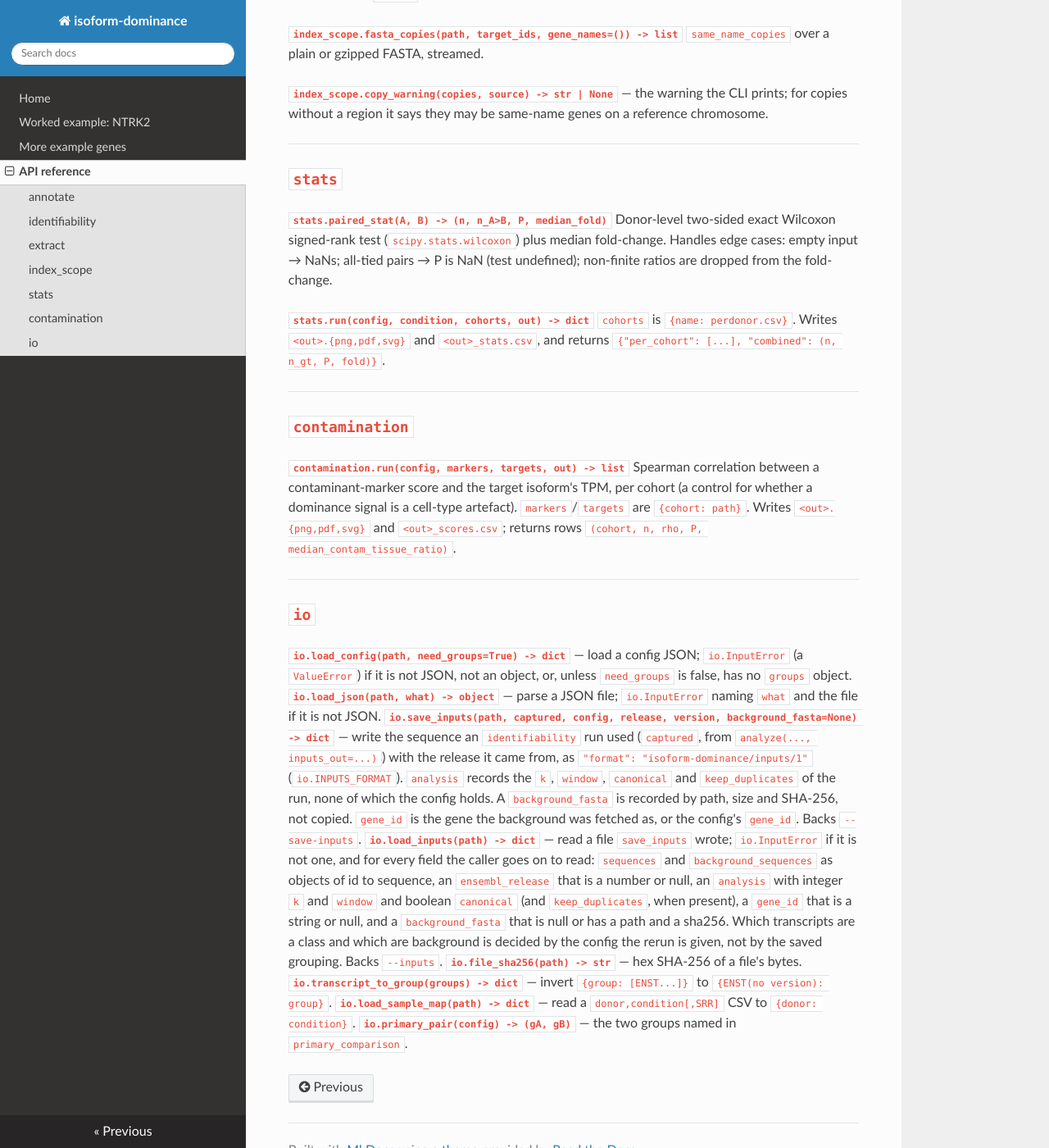
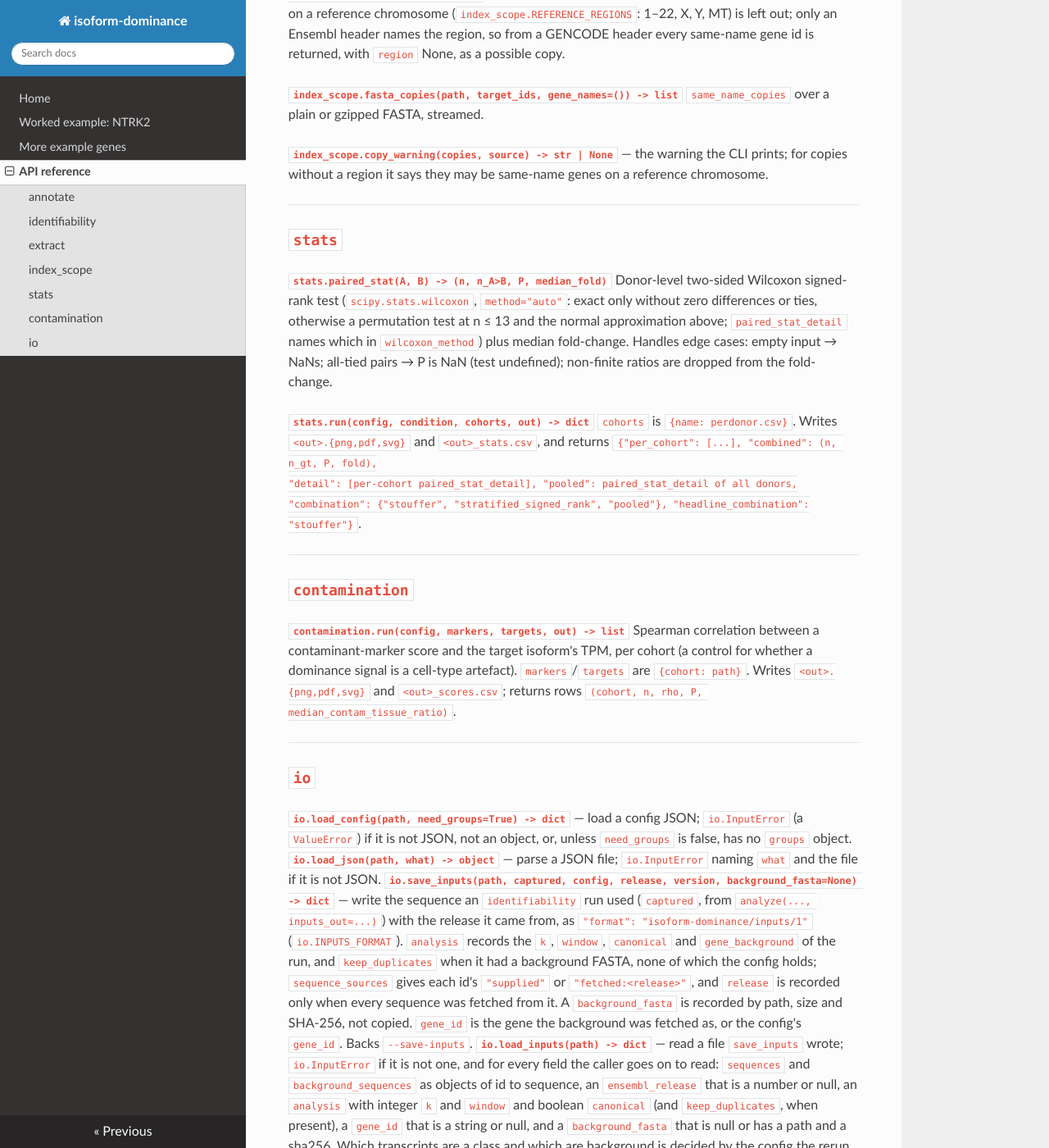
Before and after one commit to charliekim97/isoform-dominance-pipeline, an MkDocs documentation site: the page built from docs/api.md, in a window 1280 px wide and 1400 px high, scrolled down 5612 px. Shown: the whole window at 82% size. Built offline with MkDocs 1.6.1, drawn with Linux system fonts in a browser that asks for light colours; nearby versions of some CDN libraries; some of the changed text lies outside the part shown.

Commit message:
docs: correct sentences that say what the code does not do
README, docs/api.md, stats.py and identifiability.py docstrings:
- the Wilcoxon test is SciPy's method=auto, exact only without zeros or ties;
- only the per-cohort and pooled tests carry a floor;
- the FASTA scan's memory is set by the longest record (measured: one 20 Mb
  record ~110 MB resident, 10,000 x 2 kb records 34 MB, ~2 Mb/s);
- zero unique k-mers does not mean a class cannot be measured; kmers is
  canonical by default; stats.run's return keys; ensembl in the imports;
- DEXSeq tests exon usage; Kmerator also takes gene names, so that is not a
  claim; the v2.1.1 record is cited by a manuscript under revision.
CONTRIBUTING lists the CI jobs. CHANGELOG: corrections to earlier entries.
CLAUDE.md section 5: resolved items removed, open ones point to the roadmap,
JOSS eligibility 2026-12-13 (created 2026-06-12T19:52Z, more than six
months).

```diff
--- a/docs/api.md
+++ b/docs/api.md
@@ -119,8 +119,10 @@
 same `retries`/`retry_wait`; on the CLI they are `--retries` and `--retry-wait`. `server=`
 selects the host, as returned by `ensembl.resolve_server`.
 
-**`identifiability.kmers(seq, k) -> set`**
-Return the set of length-`k` substrings (k-mers) of `seq` (upper-cased).
+**`identifiability.kmers(seq, k, canonical=True) -> set`**
+Return the set of length-`k` substrings (k-mers) of `seq` (upper-cased), each folded to the
+smaller of itself and its reverse complement unless `canonical=False` (the strand-aware
+behaviour up to v2.1.1).
 
 **`identifiability.analyze(config, k=31, sequences=None, *, canonical=True, window=None, background_sequences=None, background_fasta=None, background_gene_transcripts="auto", species=None, read_length=100, frag_mean=200.0, frag_sd=60.0, paired=True, depth=30_000_000, mean_efflen=1500.0, tpm=10.0, n_donors=1, conditioning_tau=10.0, min_informative_reads=50.0, min_log2fc=None, ensembl_release=None, inputs_out=None, keep_duplicates=False, retries=5, retry_wait=1.0) -> dict`**
 The three layers the `identifiability` command reports -- sequence uniqueness, the read
@@ -161,9 +163,10 @@
 `analyze(..., ensembl_release=N)` fetches from release `N` instead of the current one; it
 resolves nothing and makes no request when every sequence was supplied.
 
-A group with zero unique k-mers is not separable by short reads and is flagged
-(`distinguishable: False`). Neither this flag nor `verdict` sets the CLI's exit status:
-see the exit codes in the README.
+A group with zero unique k-mers is flagged `distinguishable: False`, which does **not**
+mean it cannot be measured: a class with no k-mer of its own is still estimable when a class
+it is nested in has unique sequence, so read `verdict` and the estimability fields. Neither
+the flag nor `verdict` sets the CLI's exit status: see the exit codes in the README.
 
 ---
 
@@ -219,13 +222,18 @@
 ## `stats`
 
 **`stats.paired_stat(A, B) -> (n, n_A>B, P, median_fold)`**
-Donor-level two-sided exact Wilcoxon signed-rank test (`scipy.stats.wilcoxon`) plus
+Donor-level two-sided Wilcoxon signed-rank test (`scipy.stats.wilcoxon`, `method="auto"`:
+exact only without zero differences or ties, otherwise a permutation test at n ≤ 13 and the
+normal approximation above; `paired_stat_detail` names which in `wilcoxon_method`) plus
 median fold-change. Handles edge cases: empty input → NaNs; all-tied pairs → P is
 NaN (test undefined); non-finite ratios are dropped from the fold-change.
 
 **`stats.run(config, condition, cohorts, out) -> dict`**
 `cohorts` is `{name: perdonor.csv}`. Writes `<out>.{png,pdf,svg}` and
-`<out>_stats.csv`, and returns `{"per_cohort": [...], "combined": (n, n_gt, P, fold)}`.
+`<out>_stats.csv`, and returns `{"per_cohort": [...], "combined": (n, n_gt, P, fold),
+"detail": [per-cohort paired_stat_detail], "pooled": paired_stat_detail of all donors,
+"combination": {"stouffer", "stratified_signed_rank", "pooled"}, "headline_combination":
+"stouffer"}`.
 
 ---
 
@@ -243,7 +251,7 @@
 
 **`io.load_config(path, need_groups=True) -> dict`** — load a config JSON; `io.InputError` (a `ValueError`) if it is not JSON, not an object, or, unless `need_groups` is false, has no `groups` object.
 **`io.load_json(path, what) -> object`** — parse a JSON file; `io.InputError` naming `what` and the file if it is not JSON.
-**`io.save_inputs(path, captured, config, release, version, background_fasta=None) -> dict`** — write the sequence an `identifiability` run used (`captured`, from `analyze(..., inputs_out=...)`) with the release it came from, as `"format": "isoform-dominance/inputs/1"` (`io.INPUTS_FORMAT`). `analysis` records the `k`, `window`, `canonical` and `keep_duplicates` of the run, none of which the config holds. A `background_fasta` is recorded by path, size and SHA-256, not copied. `gene_id` is the gene the background was fetched as, or the config's `gene_id`. Backs `--save-inputs`.
+**`io.save_inputs(path, captured, config, release, version, background_fasta=None) -> dict`** — write the sequence an `identifiability` run used (`captured`, from `analyze(..., inputs_out=...)`) with the release it came from, as `"format": "isoform-dominance/inputs/1"` (`io.INPUTS_FORMAT`). `analysis` records the `k`, `window`, `canonical` and `gene_background` of the run, and `keep_duplicates` when it had a background FASTA, none of which the config holds; `sequence_sources` gives each id's `"supplied"` or `"fetched:<release>"`, and `release` is recorded only when every sequence was fetched from it. A `background_fasta` is recorded by path, size and SHA-256, not copied. `gene_id` is the gene the background was fetched as, or the config's `gene_id`. Backs `--save-inputs`.
 **`io.load_inputs(path) -> dict`** — read a file `save_inputs` wrote; `io.InputError` if it is not one, and for every field the caller goes on to read: `sequences` and `background_sequences` as objects of id to sequence, an `ensembl_release` that is a number or null, an `analysis` with integer `k` and `window` and boolean `canonical` (and `keep_duplicates`, when present), a `gene_id` that is a string or null, and a `background_fasta` that is null or has a path and a sha256. Which transcripts are a class and which are background is decided by the config the rerun is given, not by the saved grouping. Backs `--inputs`.
 **`io.file_sha256(path) -> str`** — hex SHA-256 of a file's bytes.
 **`io.transcript_to_group(groups) -> dict`** — invert `{group: [ENST...]}` to `{ENST(no version): group}`.
```
Also changed, not shown: other parts of docs/api.md (+2 -2 lines), CHANGELOG.md (+30 -0 lines), CLAUDE.md (+11 -13 lines), CONTRIBUTING.md (+4 -2 lines), README.md (+24 -12 lines), 2 other files.
